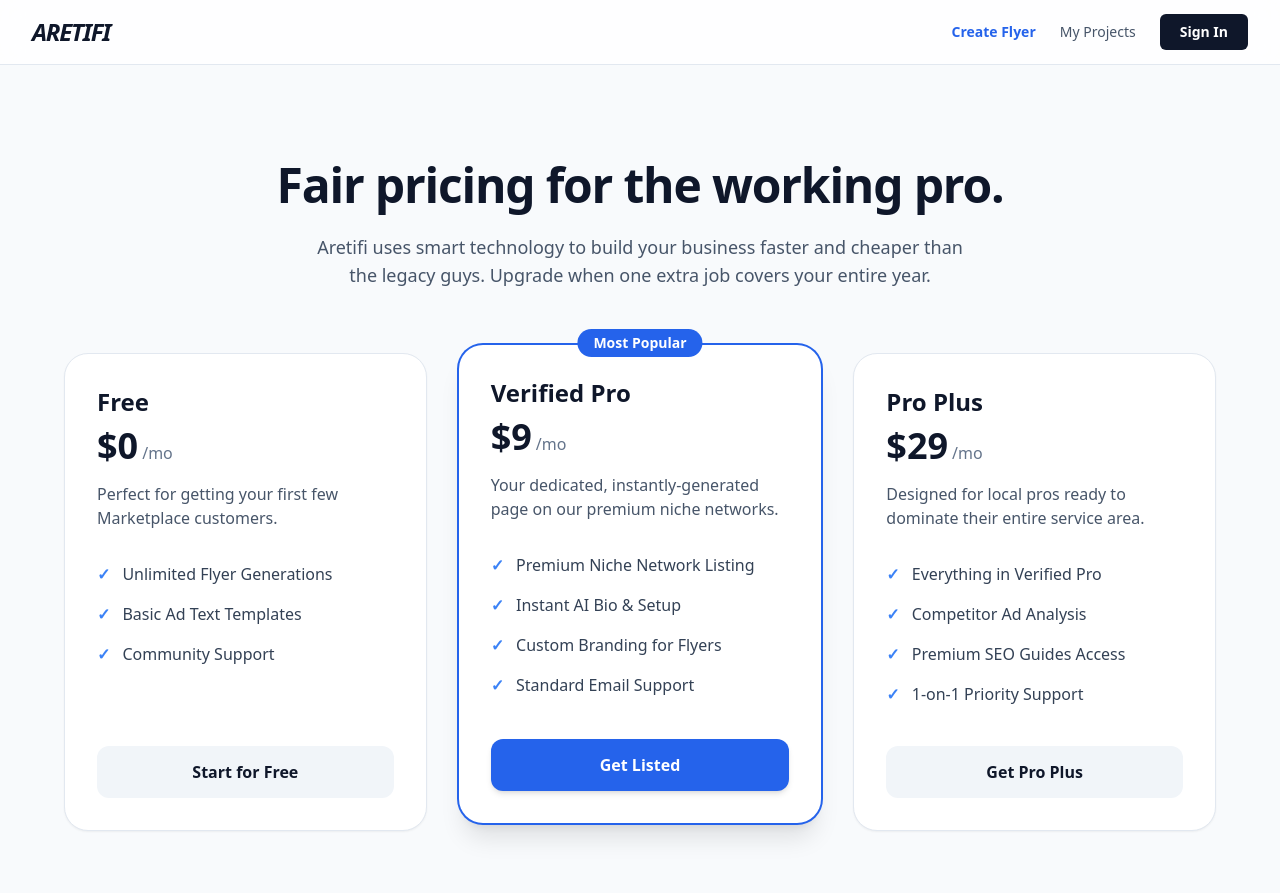
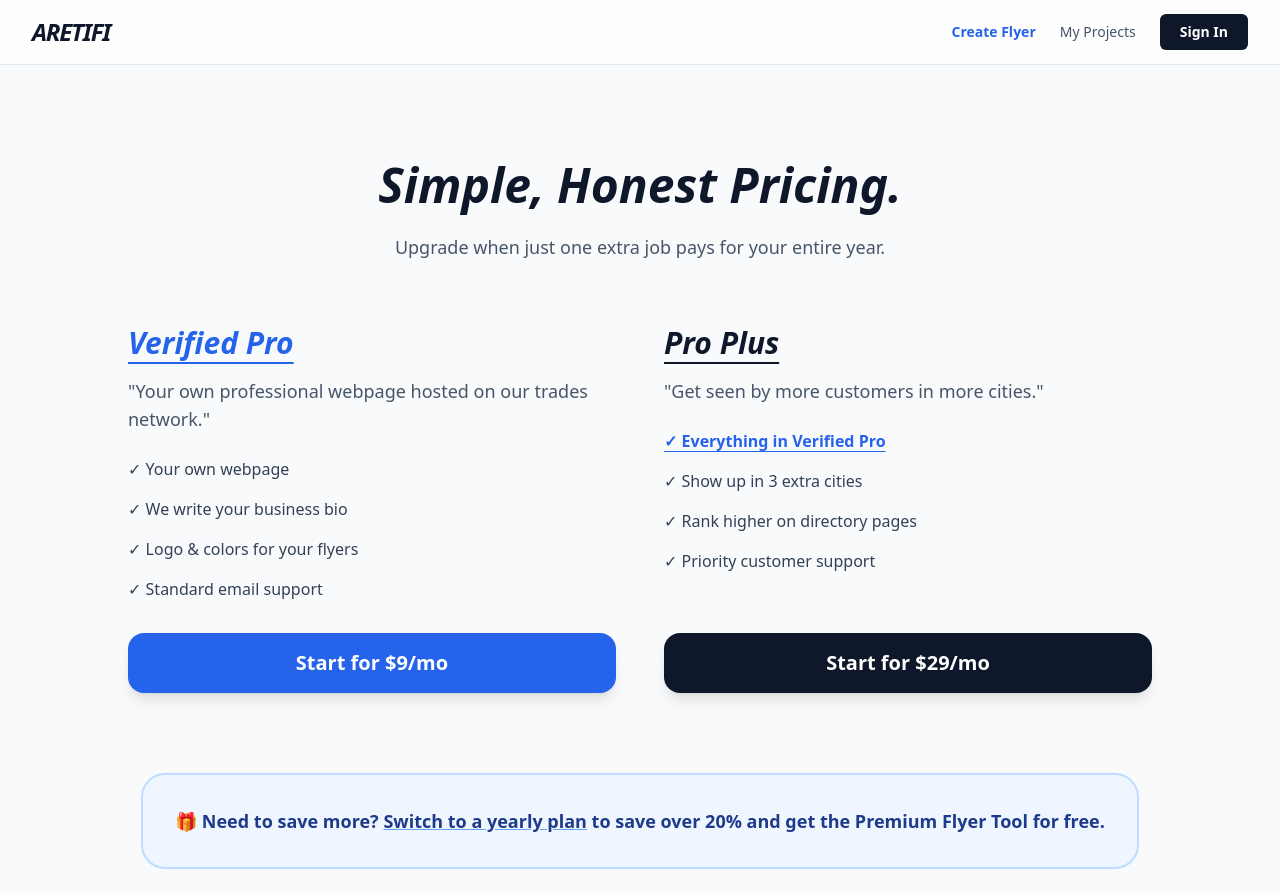
Before and after one commit to jakejmanley-collab/local-service-ads, a Next.js app: page /pricing in a window 1280 px wide. Shown: the top 893 px of the page. Built offline with nearby package versions, Linux system fonts and the light colour scheme.

Commit message:
Update page.tsx

```diff
--- a/app/pricing/page.tsx
+++ b/app/pricing/page.tsx
@@ -1,146 +1,46 @@
 import Link from 'next/link';
 
-export const metadata = {
-  title: 'Pricing | Aretifi Studio',
-  description: 'Fair, honest pricing for local service business growth tools and premium network listings.',
-};
-
 export default function PricingPage() {
-  const tiers = [
-    {
-      name: 'Free',
-      price: '$0',
-      description: 'Perfect for getting your first few Marketplace customers.',
-      features: [
-        'Unlimited Flyer Generations',
-        'Basic Ad Text Templates',
-        'Community Support'
-      ],
-      cta: 'Start for Free',
-      href: '/preview',
-      highlight: false
-    },
-    {
-      name: 'Verified Pro',
-      price: '$9',
-      description: 'Your dedicated, instantly-generated page on our premium niche networks.',
-      features: [
-        'Premium Niche Network Listing',
-        'Instant AI Bio & Setup',
-        'Custom Branding for Flyers',
-        'Standard Email Support'
-      ],
-      cta: 'Get Listed',
-      href: '/upgrade-offer',
-      highlight: true
-    },
-    {
-      name: 'Pro Plus',
-      price: '$29',
-      description: 'Designed for local pros ready to dominate their entire service area.',
-      features: [
-        'Everything in Verified Pro',
-        'Competitor Ad Analysis',
-        'Premium SEO Guides Access',
-        '1-on-1 Priority Support'
-      ],
-      cta: 'Get Pro Plus',
-      href: '/upgrade-offer',
-      highlight: false
-    }
-  ];
-
   return (
     <main className="min-h-screen bg-slate-50 py-24 px-6 font-sans text-slate-900">
-      <div className="max-w-6xl mx-auto text-center">
+      <div className="max-w-5xl mx-auto text-center">
+        <h1 className="text-4xl md:text-5xl font-bold mb-6 italic">Simple, Honest Pricing.</h1>
+        <p className="text-lg text-slate-600 mb-16">Upgrade when just one extra job pays for your entire year.</p>
 
-        {/* Header Section */}
-        <h1 className="text-4xl md:text-5xl font-bold tracking-tight mb-6 text-slate-900">
-          Fair pricing for the working pro.
-        </h1>
-        <p className="text-lg text-slate-600 mb-16 max-w-2xl mx-auto">
-          Aretifi uses smart technology to build your business faster and cheaper than the legacy guys. Upgrade when one extra job covers your entire year.
-        </p>
-
-        {/* Pricing Cards Grid */}
-        <div className="grid md:grid-cols-3 gap-8 text-left mb-16">
-          {tiers.map((tier) => (
-            <div
-              key={tier.name}
-              className={`bg-white rounded-3xl p-8 flex flex-col transition-all ${
-                tier.highlight
-                  ? 'ring-2 ring-blue-600 shadow-xl relative md:-translate-y-2'
-                  : 'border border-slate-200 shadow-sm'
-              }`}
-            >
-              {tier.highlight && (
-                <span className="absolute -top-4 left-1/2 -translate-x-1/2 bg-blue-600 text-white px-4 py-1 text-sm font-semibold rounded-full w-max">
-                  Most Popular
-                </span>
-              )}
-
-              <h2 className="text-2xl font-semibold mb-2 text-slate-900">
-                {tier.name}
-              </h2>
-              <div className="flex items-baseline gap-1 mb-4">
-                <span className="text-4xl font-bold text-slate-900">{tier.price}</span>
-                <span className="text-slate-500 font-medium">/mo</span>
-              </div>
-
-              <p className="text-slate-600 mb-8 min-h-[3rem]">
-                {tier.description}
-              </p>
-
-              <ul className="space-y-4 mb-10 flex-grow">
-                {tier.features.map(f => (
-                  <li key={f} className="flex items-start text-slate-700">
-                    <span className="mr-3 text-blue-500 font-bold">✓</span>
-                    <span>{f}</span>
-                  </li>
-                ))}
-              </ul>
-
-              <Link
-                href={tier.href}
-                className={`block w-full py-3.5 rounded-xl font-semibold text-center transition-colors ${
-                  tier.highlight
-                    ? 'bg-blue-600 text-white hover:bg-blue-700 shadow-md'
-                    : 'bg-slate-100 text-slate-900 hover:bg-slate-200'
-                }`}
-              >
-                {tier.cta}
-              </Link>
-            </div>
-          ))}
-        </div>
-
-        {/* Annual Bonus Offer Banner */}
-        <div className="bg-blue-50 border border-blue-200 rounded-3xl p-8 md:p-10 flex flex-col md:flex-row items-center justify-between gap-8 max-w-4xl mx-auto shadow-sm relative overflow-hidden">
-          {/* Subtle background decoration */}
-          <div className="absolute -right-10 -top-10 w-40 h-40 bg-blue-100 rounded-full blur-3xl opacity-50"></div>
-
-          <div className="text-left flex-1 relative z-10">
-            <div className="inline-block bg-blue-600 text-white font-bold px-3 py-1 rounded-full text-sm mb-4 shadow-sm">
-              Annual Bonus Offer
-            </div>
-            <h3 className="text-2xl font-bold text-slate-900 mb-2">
-              Unlock the Premium Flyer Tool
-            </h3>
-            <p className="text-slate-600 text-lg">
-              Commit to a full year of <span className="font-semibold text-slate-900">Verified Pro</span> or <span className="font-semibold text-slate-900">Pro Plus</span> and get completely free, unlimited access to our Premium Flyer Generator.
-            </p>
+        <div className="grid md:grid-cols-2 gap-12 text-left">
+          {/* Verified Pro */}
+          <div className="flex flex-col">
+            <h2 className="text-3xl font-bold mb-4 italic text-blue-600 underline underline-offset-8 decoration-2">Verified Pro</h2>
+            <p className="text-slate-600 text-lg mb-6">"Your own professional webpage hosted on our trades network."</p>
+            <ul className="space-y-4 mb-8 text-slate-700 font-medium">
+              <li className="flex items-center gap-3">✓ Your own webpage</li>
+              <li className="flex items-center gap-3">✓ We write your business bio</li>
+              <li className="flex items-center gap-3">✓ Logo & colors for your flyers</li>
+              <li className="flex items-center gap-3">✓ Standard email support</li>
+            </ul>
+            <Link href="/upgrade-offer" className="mt-auto block w-full bg-blue-600 text-white py-4 rounded-2xl text-center font-bold text-xl shadow-lg">Start for $9/mo</Link>
           </div>
 
-          <div className="flex-shrink-0 w-full md:w-auto relative z-10">
-            <Link
-              href="/upgrade-offer"
-              className="bg-slate-900 text-white font-semibold py-4 px-8 rounded-xl hover:bg-slate-800 transition-colors shadow-md block text-center text-lg w-full md:w-auto"
-            >
-              View Annual Plans
-            </Link>
+          {/* Pro Plus */}
+          <div className="flex flex-col">
+            <h2 className="text-3xl font-bold mb-4 italic text-slate-900 underline underline-offset-8 decoration-2">Pro Plus</h2>
+            <p className="text-slate-600 text-lg mb-6">"Get seen by more customers in more cities."</p>
+            <ul className="space-y-4 mb-8 text-slate-700 font-medium">
+              <li className="flex items-center gap-3 font-bold text-blue-600 underline underline-offset-4">✓ Everything in Verified Pro</li>
+              <li className="flex items-center gap-3">✓ Show up in 3 extra cities</li>
+              <li className="flex items-center gap-3">✓ Rank higher on directory pages</li>
+              <li className="flex items-center gap-3">✓ Priority customer support</li>
+            </ul>
+            <Link href="/upgrade-offer" className="mt-auto block w-full bg-slate-900 text-white py-4 rounded-2xl text-center font-bold text-xl shadow-lg">Start for $29/mo</Link>
           </div>
         </div>
 
+        {/* Savings Notice */}
+        <div className="mt-20 p-8 bg-blue-50 rounded-3xl border-2 border-blue-200 inline-block">
+          <p className="text-blue-900 font-bold text-lg">
+            🎁 Need to save more? <Link href="/upgrade-offer" className="underline decoration-blue-400 hover:text-blue-600">Switch to a yearly plan</Link> to save over 20% and get the Premium Flyer Tool for free.
+          </p>
+        </div>
       </div>
     </main>
   );
```
